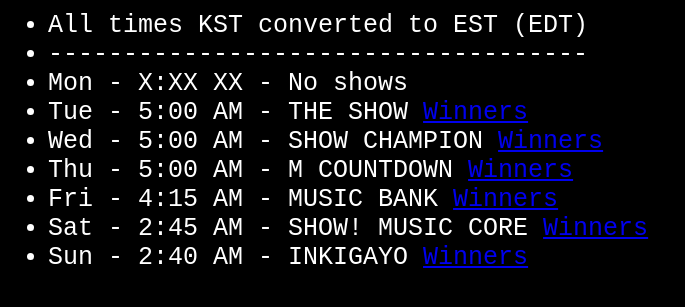
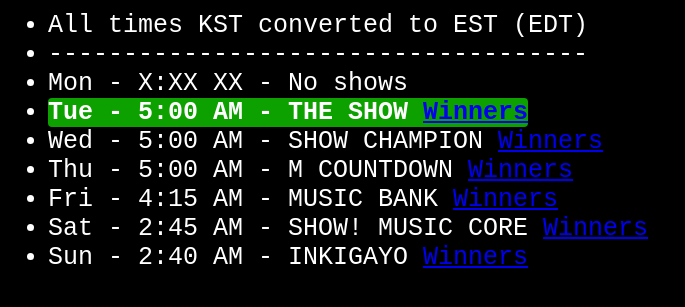
Before and after one commit to chph-xyz/kpop-weekly, a plain HTML site: page index.html in a window 1280 px wide. Shown: the part 113-420 px from the top of the page, without its empty margins (0-685 px from the left). Drawn offline with Linux system fonts and the light colour scheme.

Commit message:
Update style.css

```diff
--- a/style.css
+++ b/style.css
@@ -11,3 +11,12 @@ h1 {
 body {
     background-color: black;
 }
+
+li.today span {
+    background-color: rgb(13, 161, 0);
+    font-weight: bold;
+    border-radius: 4px;
+    box-decoration-break: clone;
+    -webkit-box-decoration-break: clone;
+    background-clip: padding-box;
+}
```
